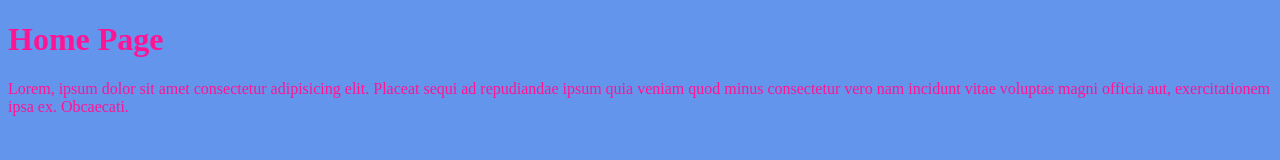
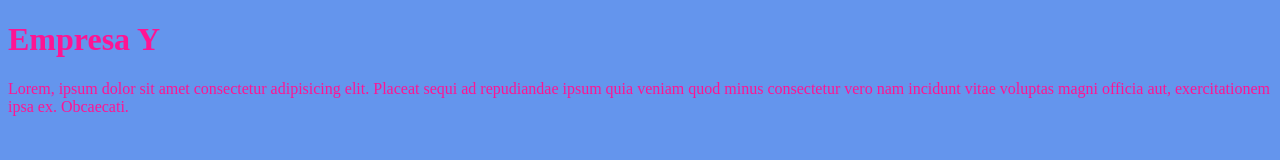
Before and after one commit to CaetanoCosta/aula-lp2-estudogit, a plain HTML site: page index.html in a window 1280 px wide. Drawn offline with Linux system fonts and the light colour scheme.

Commit message:
altera o titulo da home page

```diff
--- a/index.html
+++ b/index.html
@@ -5,10 +5,10 @@
     <meta http-equiv="X-UA-Compatible" content="IE=edge">
     <meta name="viewport" content="width=device-width, initial-scale=1.0">
     <link rel="stylesheet" href="CSS/style.css">
-    <title>Home Page</title>
+    <title>Empresa Y</title>
 </head>
 <body>
-    <h1>Home Page</h1>
+    <h1>Empresa Y</h1>
     <p>Lorem, ipsum dolor sit amet consectetur adipisicing elit. Placeat sequi ad repudiandae ipsum quia veniam quod minus consectetur vero nam incidunt vitae voluptas magni officia aut, exercitationem ipsa ex. Obcaecati.</p>
 </body>
 </html>
```
